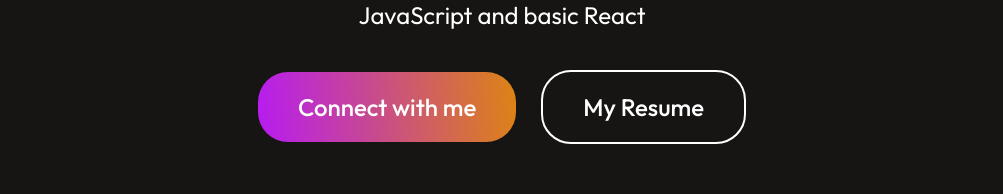
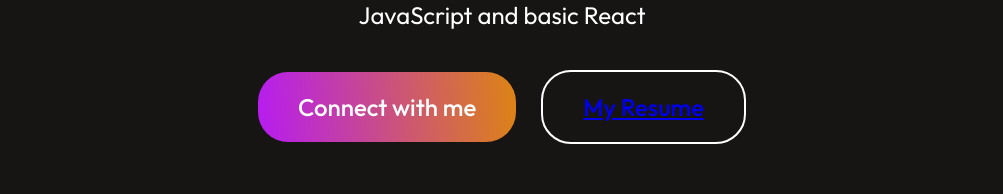
Before and after one commit to tirth-swami/Tirth, a React (Vite) app: page / in a window 1280 px wide. Shown: the part 726-920 px from the top of the page, without its empty margins (138-1141 px from the left). Built offline with nearby package versions, Linux system fonts and the light colour scheme.

Commit message:
Update Hero.jsx
resume upload

```diff
--- a/src/Components/Hero/Hero.jsx
+++ b/src/Components/Hero/Hero.jsx
@@ -14,7 +14,7 @@ const Hero = () =>
             JavaScript and basic React</p>
             <div className="hero-action">
                 <div className="hero-connect"><AnchorLink className='anchor-link' offset={50} href='#contact'>Connect with me</AnchorLink></div>
-                <div className="hero-resume">My Resume</div>
+                <div className="hero-resume"><a href="../tirth.pdf">My Resume</a></div>
             </div>
 
           </div>
```
